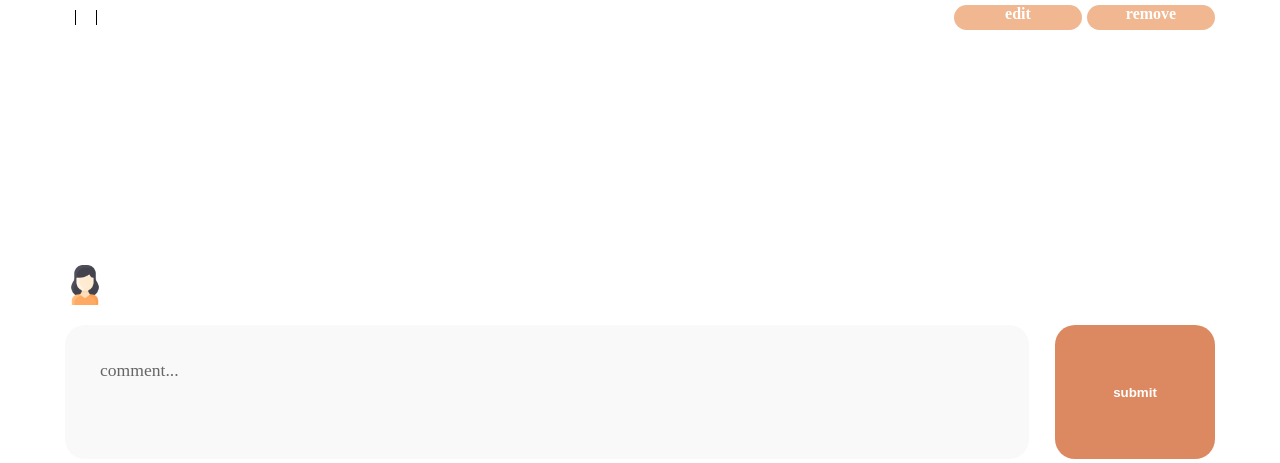
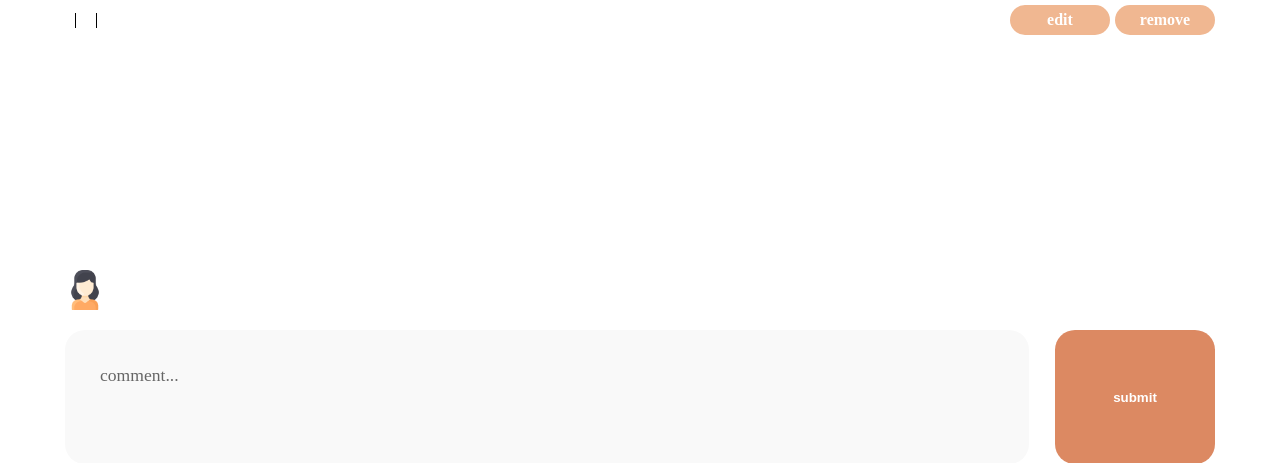
Before and after one commit to ohcmadah/info-overflow, a Django app: template blog/templates/blog/post_detail.html in a window 1280 px wide. Shown: the part 160-623 px from the top of the page. Run offline with Django 3.2, Linux system fonts and the light colour scheme; the template is opened without the code that fills it, so the values that code supplies are empty; parts of the project's set-up code (start-up, migrations or seed data) failed here and were passed over.

Commit message:
edit, remove button design

```diff
--- a/blog/static/blog/css/post_detail.css
+++ b/blog/static/blog/css/post_detail.css
@@ -34,16 +34,20 @@
 }
 
 .btn-edit, .btn-remove {
+    display: flex;
+    align-items: center;
+    justify-content: center;
+
     padding: 0;
-    width: 10vw;
-    min-width: 75px;
-    height: 25px;
+    width: 7vw;
+    min-width: 100px;
+    height: 30px;
+    margin-left: 5px;
+
     background-color: #F0B791;
     border-width: 0;
     border-radius: 20px;
     cursor: pointer;
-    margin-left: 5px;
-    text-align: center;
 }
 
 .btn-edit, .btn-remove:focus {
```
